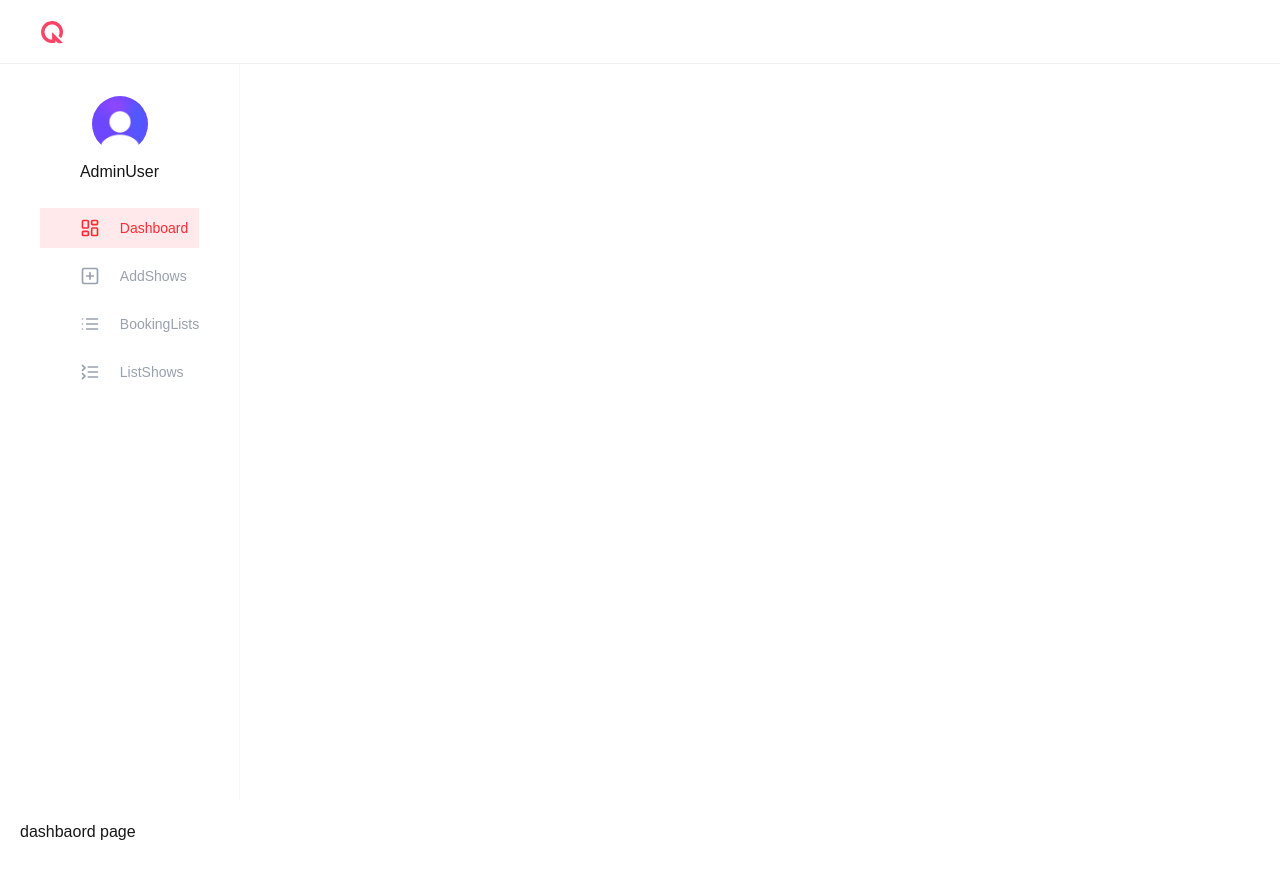
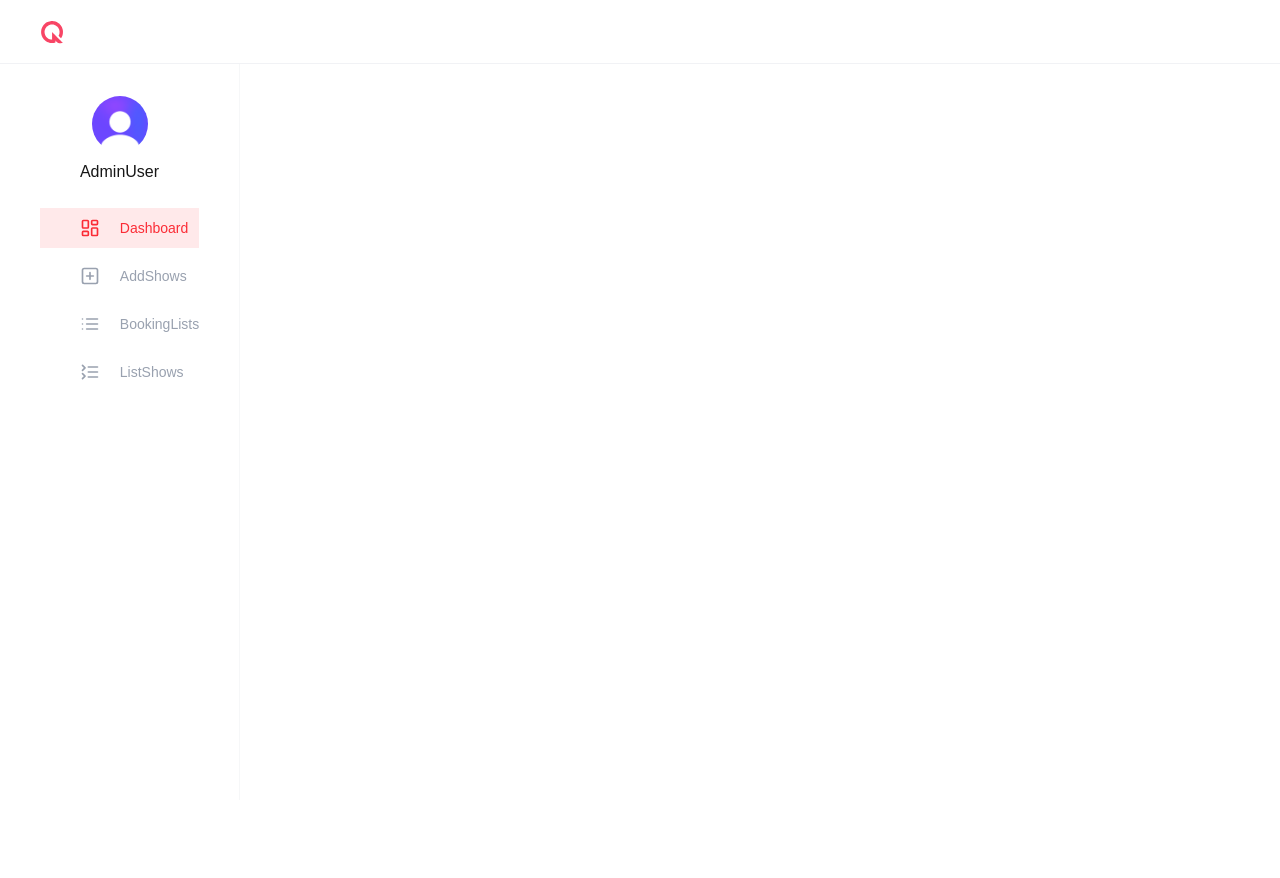
Before and after one commit to DH-0216/Seatify-Movie-Ticket-Booking-System, a Next.js app in the folder admin/: page / in a window 1280 px wide. Shown: the top 878 px of the page. Built offline with nearby package versions, Linux system fonts and the light colour scheme.

Commit message:
update now  sidebar

```diff
--- a/admin/src/app/Dashboard/page.jsx
+++ b/admin/src/app/Dashboard/page.jsx
@@ -2,7 +2,7 @@ import React from 'react'
 
 const Dashboard = () => {
   return (
-    <h1>dashbaord page</h1>
+    <h1 className='text-white'>dashbaord page</h1>
   )
 }
 
--- a/admin/src/app/page.js
+++ b/admin/src/app/page.js
@@ -17,10 +17,12 @@ export default function Home() {
           setSelectedSection={setSelectedSection}
         />
       </div>
-      <Content
-        selectedSection={selectedSection}
-        setSelectedSection={setSelectedSection}
-      />
+      <div className="flex-1 overflow-y-auto">
+        <Content
+          selectedSection={selectedSection}
+          setSelectedSection={setSelectedSection}
+        />
+      </div>
     </>
   );
 }
--- a/admin/src/components/Content.jsx
+++ b/admin/src/components/Content.jsx
@@ -1,24 +1,23 @@
+import React from "react";
 import Addshows from "@/app/Addshows/page";
 import Bookinglists from "@/app/Bookinglists/page";
 import Dashboard from "@/app/Dashboard/page";
 import Listshows from "@/app/Listshows/page";
 
-import React from "react";
-
-function content({ selectedSection, setSelectedSection }) {
+const Content = ({ selectedSection, setSelectedSection }) => {
   return (
     <div className="p-5">
+      <h1 className="text-white">hi</h1>
       {selectedSection === "dashboard" && <Dashboard />}
       {selectedSection === "addshows" && <Addshows />}
-
       {selectedSection === "bookinglists" && <Bookinglists />}
       {selectedSection === "listshows" && <Listshows />}
 
-      {!["dashboard", "addshows", "bookinlists", "listshows"].includes(
+      {!["dashboard", "addshows", "bookinglists", "listshows"].includes(
         selectedSection
       ) && <div className="p-5">Select a section</div>}
     </div>
   );
-}
+};
 
-export default content;
+export default Content;
```
